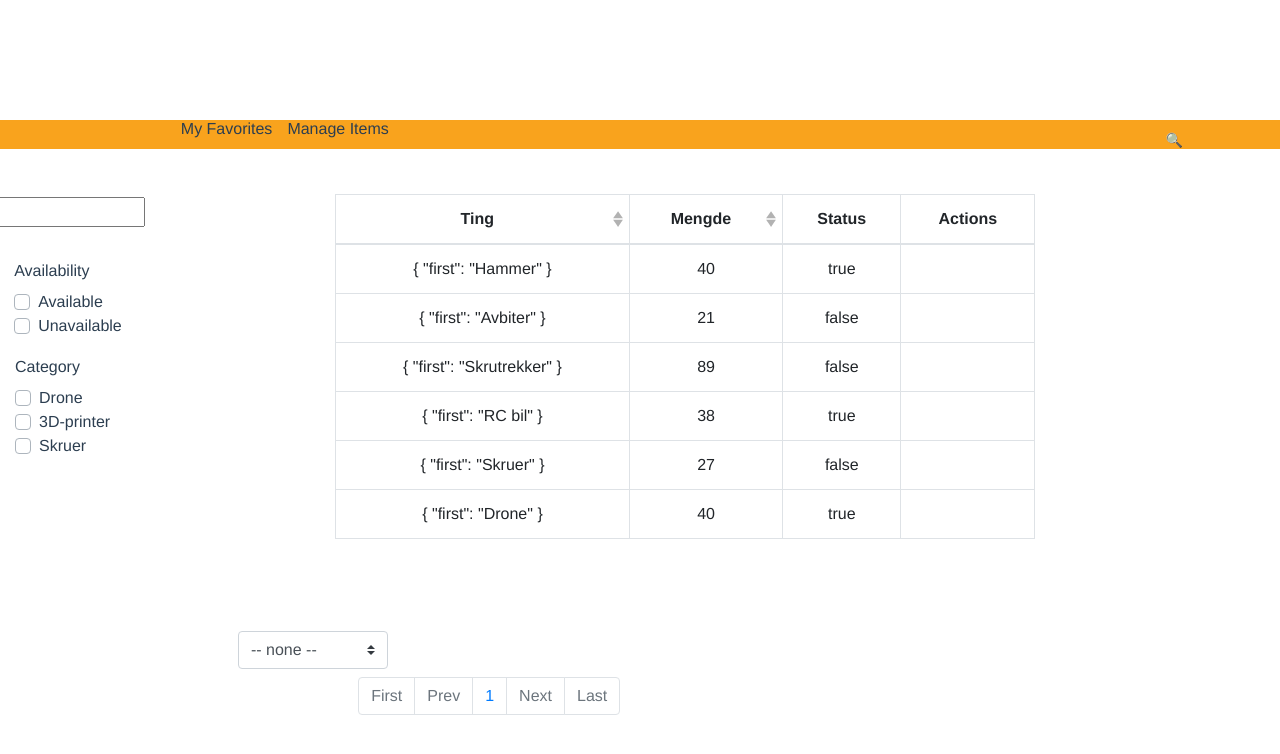
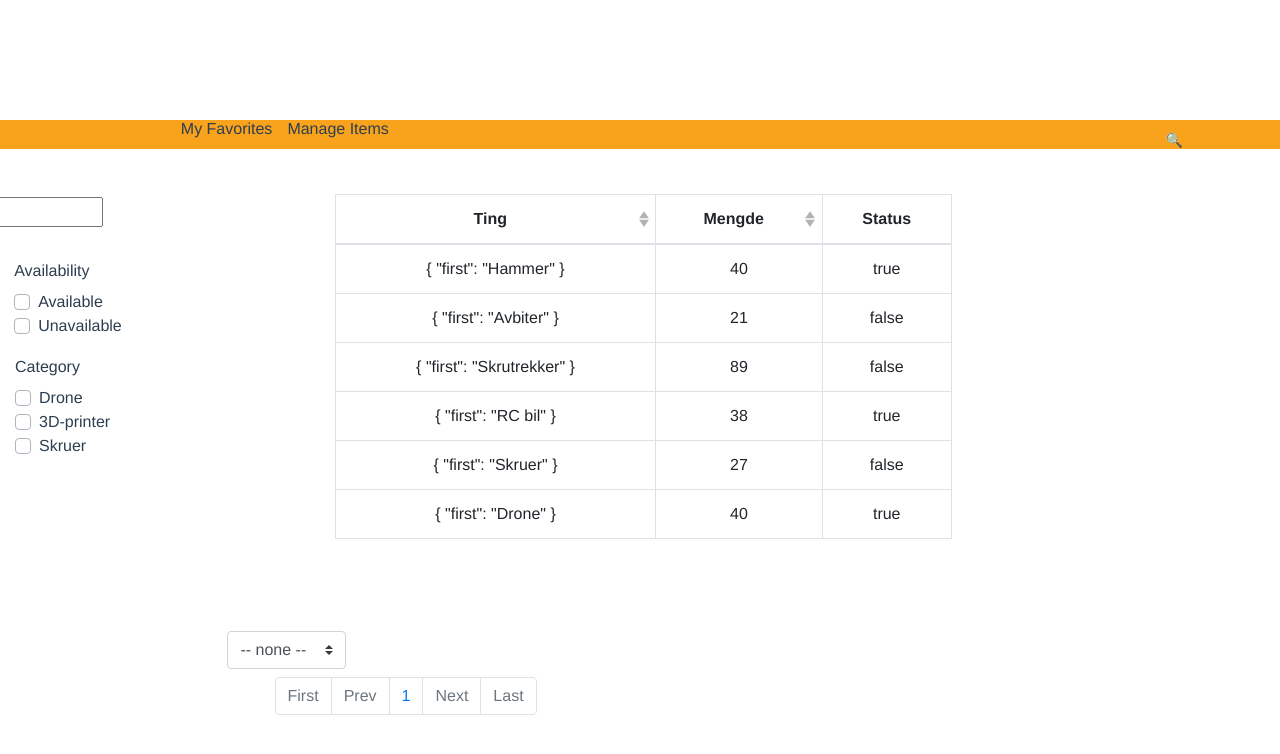
Before and after one commit to Andreas-Harnes/MakerSpace-Management-System, a Vue app in the folder client/: page /body in a window 1280 px wide. Shown: the top 754 px of the page. Built offline with nearby package versions, Linux system fonts and the light colour scheme; the HTML template or start-up script is replaced by a standard one.

Commit message:
Auto stash before merge of "develop" and "origin/develop"
Commented out Actions in table and and the js code for it

```diff
--- a/client/src/components/body.vue
+++ b/client/src/components/body.vue
@@ -123,7 +123,7 @@
         {{ row.value.first }} {{ row.value.last }}
       </template>
 
-      <template slot="actions" slot-scope="row">
+      <!--<template slot="actions" slot-scope="row">
         <b-button size="sm" @click="trekkFra()" class="mr-1">FjernTing </b-button>
         <b-button size="sm" @click="info(row.item, row.index, $event.target)" class="mr-1">
           leggTil
@@ -131,7 +131,7 @@
         <b-button size="sm" @click="row.toggleDetails">
           {{ row.detailsShowing ? 'Hide' : 'Show' }} Comment
         </b-button>
-      </template>
+      </template> -->
 
       <template slot="row-details" slot-scope="row">
         <b-card>
@@ -189,7 +189,7 @@ export default {
           { key: 'name', label: 'Ting', sortable: true, sortDirection: 'desc' },
           { key: 'amount', label: 'Mengde', sortable: true, class: 'text-center' },
           { key: 'isActive', label: 'Status' },
-          { key: 'actions', label: 'Actions' }
+          //{ key: 'actions', label: 'Actions' }//
         ],
         sortBy: null,
         sortDesc: false,
```
